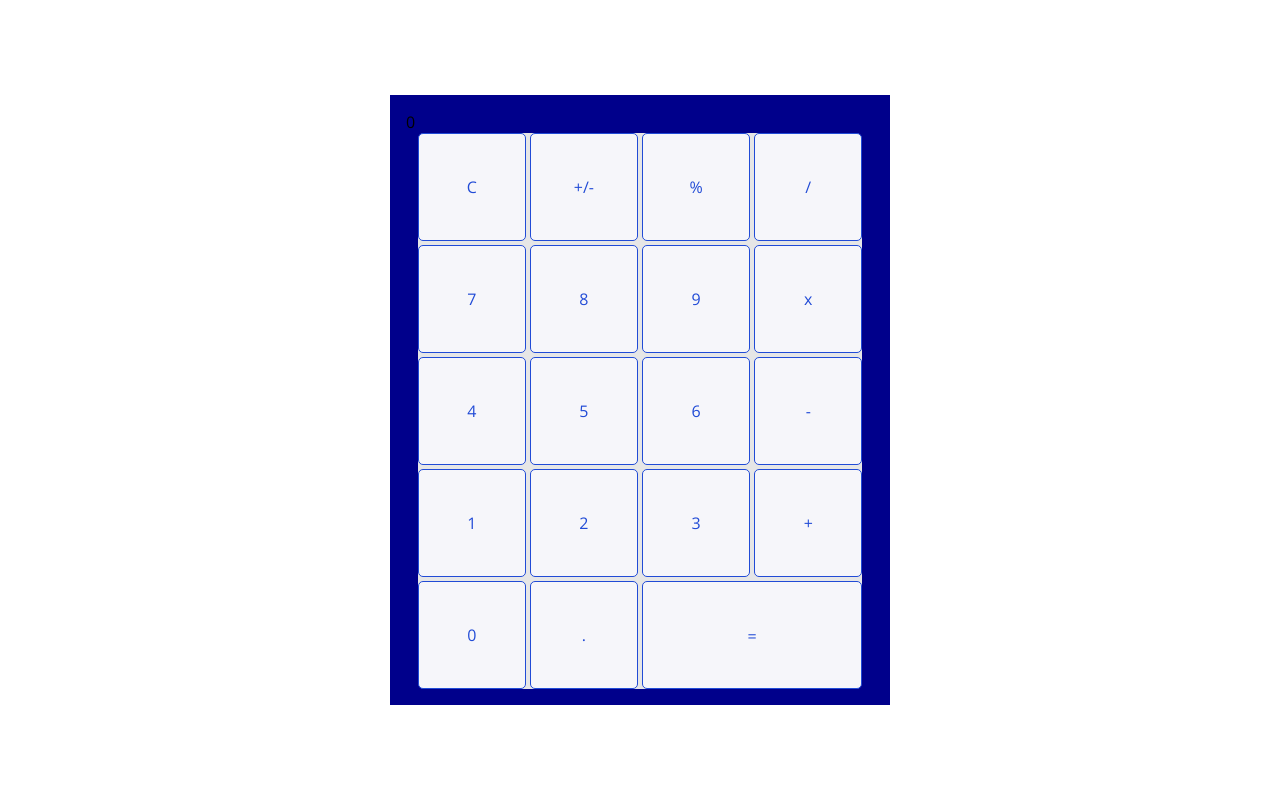
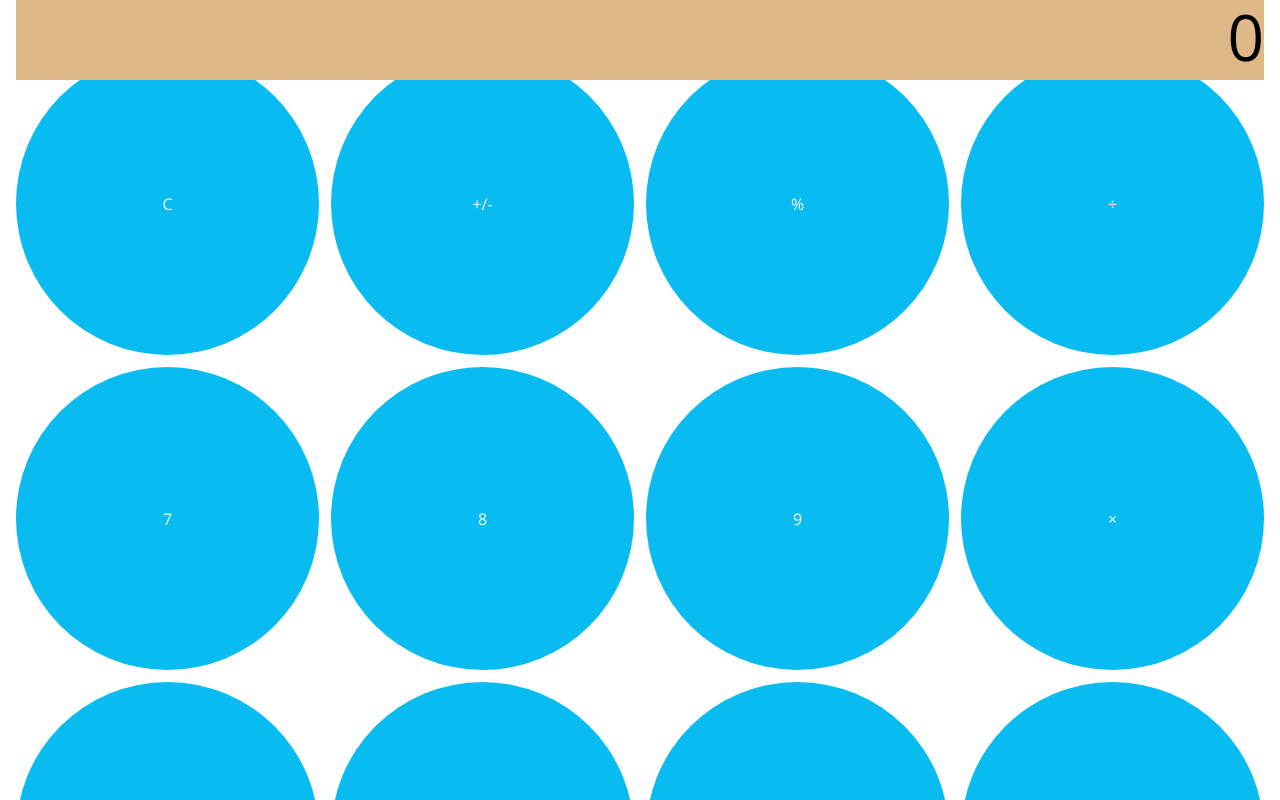
Before and after one commit to Mmackz/calculator, a React (Create React App) app: page / in a window 1280 px wide. Shown: the top 800 px of the page. Built offline with nearby package versions, Linux system fonts and the light colour scheme.

Commit message:
🎨 started button styles

```diff
--- a/src/components/Buttons/Buttons.js
+++ b/src/components/Buttons/Buttons.js
@@ -25,7 +25,13 @@ function Buttons(props) {
                className="button"
                onClick={() => handleButtonPress(symbol)}
             >
-               {symbol === "*" ? "x" : symbol}
+               {symbol === "*" ? (
+                  <>&#215;</>
+               ) : symbol === "/" ? (
+                  <>&#247;</>
+               ) : (
+                  symbol
+               )}
             </div>
          ))}
       </section>
--- a/src/components/Screen/Screen.js
+++ b/src/components/Screen/Screen.js
@@ -1,8 +1,10 @@
 function Screen({ display, subdisplay }) {
    return (
       <div className="screen-container">
-         {subdisplay && <div className="subdisplay">{subdisplay}</div>}
-         <div className="display">{display}</div>
+         <div className="screen-inner">
+            <div className="subdisplay">{subdisplay}</div>
+            <div className="display">{display}</div>
+         </div>
       </div>
    );
 }
--- a/src/index.css
+++ b/src/index.css
@@ -4,6 +4,12 @@
 *::after,
 *::before {
    box-sizing: border-box;
+}
+
+html,
+body,
+#root {
+   height: 100%;
 }
 
 body {
@@ -14,41 +20,66 @@ body {
    display: flex;
    justify-content: center;
    align-items: center;
-   min-height: 100vh;
+}
+
+.screen-container {
+   background: brown;
+   margin-bottom: 1rem;
    height: 100%;
+   text-align: right;
+   position: relative;;
+}
+
+.screen-inner {
+   position: absolute;
+   bottom: calc(50% - 3.5rem);
+   width: 100%;
+}
+
+.display {
+   min-height: 4rem;
+   background: burlywood;
+   font-size: 4rem;
+}
+
+.subdisplay {
+   min-height: 3rem;
+   background: cadetblue;
 }
 
 .button {
-   background: rgb(246, 246, 250);
-   color: rgb(33, 75, 214);
+   background: rgb(8, 187, 241);
+   color: white;
    display: flex;
    align-items: center;
    justify-content: center;
-   border-radius: 5px;
+   border-radius: 50%;
    margin: 0;
-   border: 1px solid rgb(33, 75, 214);
    line-height: 1rem;
-   padding: calc(50% - 0.5rem - 1px);
+   aspect-ratio: 1/1;
 }
 
 .button:last-of-type {
-  grid-column: 3/-1;
-  padding-top: calc(25% - 0.5rem - 2px);
-  padding-bottom: calc(25% - 0.5rem - 1px - 0.125rem);
+   grid-column: 3/-1;
+   /* padding-top: calc(25% - 0.5rem - 2px);
+   padding-bottom: calc(25% - 0.5rem - 1px - 0.125rem); */
+   aspect-ratio: 0;
+   border-radius: 100px;
 }
 
 .main-container {
-   width: min(500px, 50vw);
-   background: darkblue;
+   height: 100%;
+   width: 100vw;
    padding: 1rem;
+   display: grid;
+   grid-template-rows: auto max-content;
 }
 
 .button-container {
-   background: #e6e6e6;
-   width: 95%;
+   width: 100%;
    border-radius: 10px;
-   margin: 0 auto;
+   margin: 1.25rem auto;
    display: grid;
    grid-template-columns: repeat(4, 1fr);
-   gap: 0.25rem;
+   gap: 0.75rem;
 }
```
